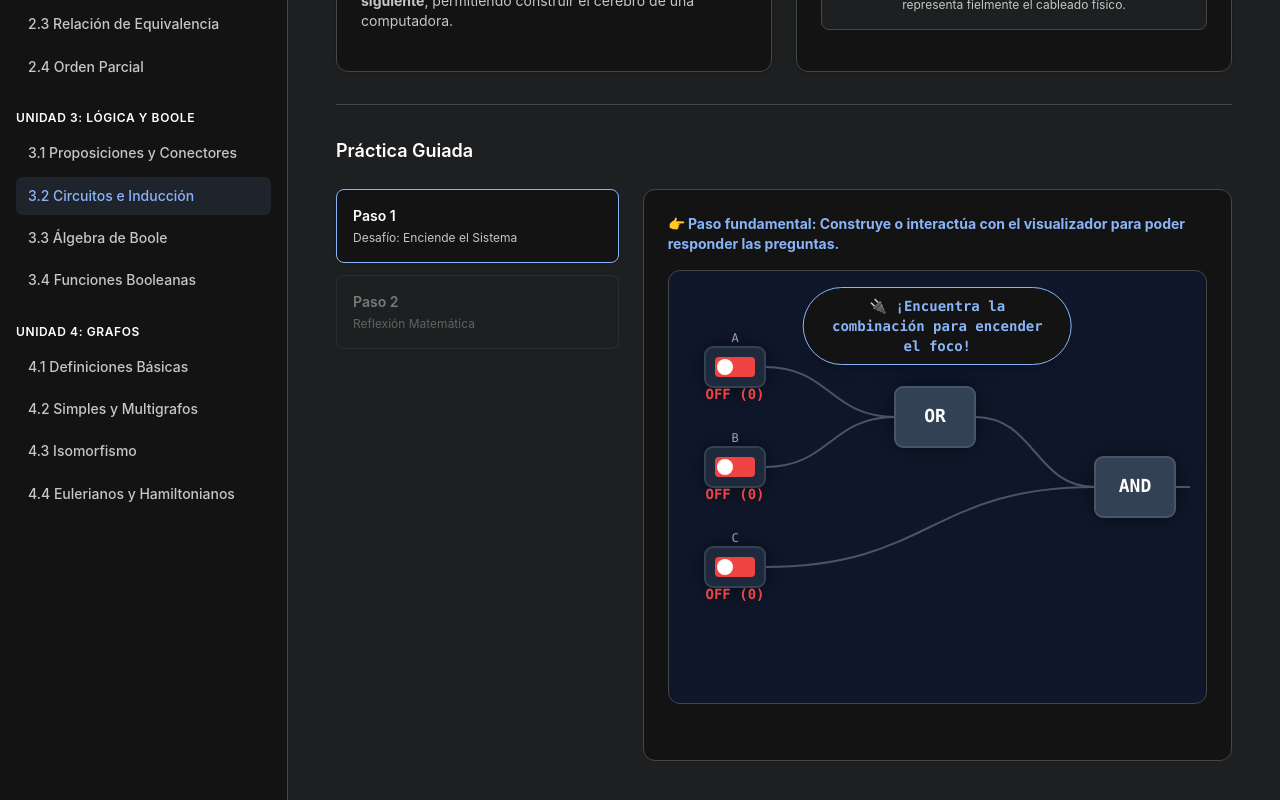
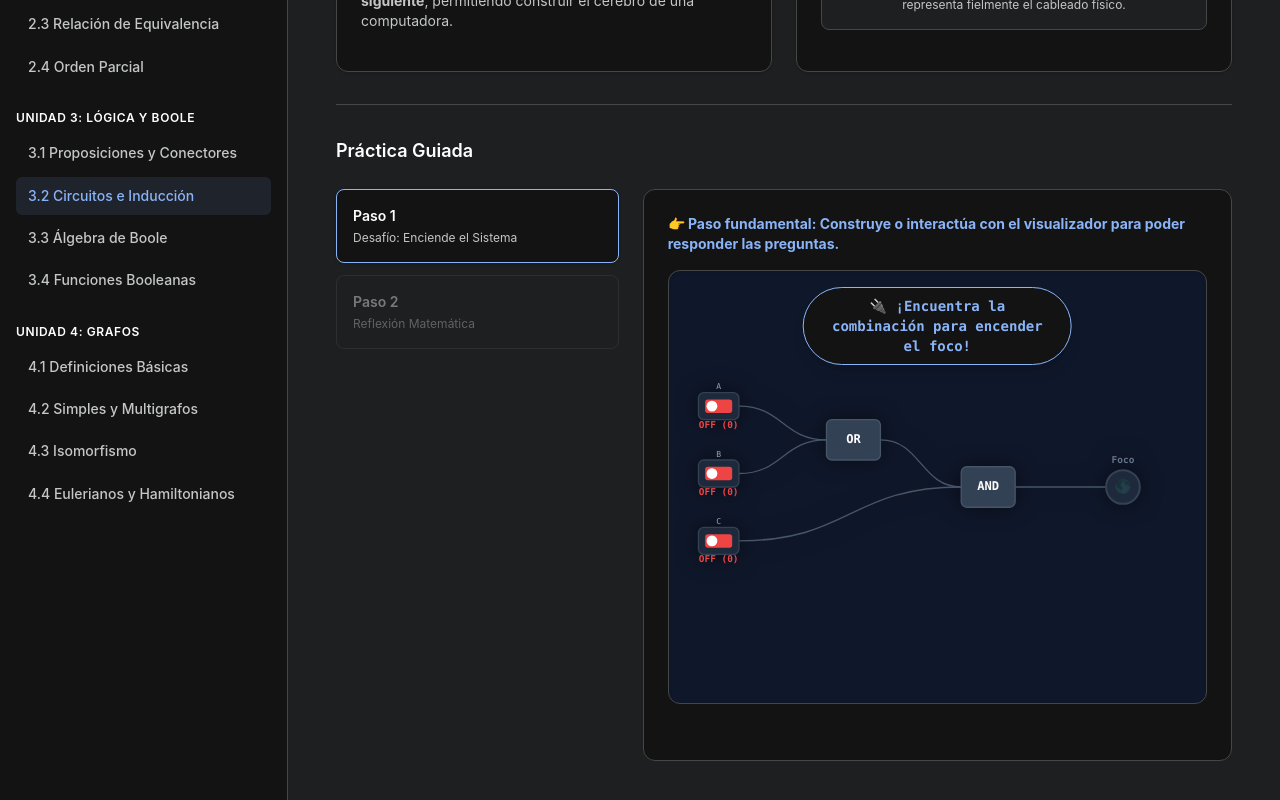
Before and after one commit to juniorfernandez0002-dot/Resumen, a Vue app in the folder frontend/: page /modulo/3-2 in a window 1280 px wide. Shown: the part 430-1230 px from the top of the page. Built offline with nearby package versions, Linux system fonts and the light colour scheme.

Commit message:
Fix SVG viewBox para componentes interactivos

```diff
--- a/frontend/src/components/GraphInteractive.vue
+++ b/frontend/src/components/GraphInteractive.vue
@@ -9,6 +9,7 @@
     <!-- Canvas SVG para el Grafo -->
     <svg
       class="w-full h-[400px] cursor-crosshair"
+      viewBox="0 0 600 400" preserveAspectRatio="xMidYMid meet"
       @mousemove="handleMouseMove"
       @mouseup="handleMouseUp"
       @mouseleave="handleMouseUp"
--- a/frontend/src/components/LogicCircuitInteractive.vue
+++ b/frontend/src/components/LogicCircuitInteractive.vue
@@ -7,7 +7,7 @@
     </div>
 
     <!-- Pizarra de Circuitos (SVG y superposición HTML) -->
-    <svg class="w-full h-[400px]" style="filter: drop-shadow(0 0 10px rgba(0,0,0,0.5));">
+    <svg class="w-full h-[400px]" viewBox="0 0 750 400" preserveAspectRatio="xMidYMid meet" style="filter: drop-shadow(0 0 10px rgba(0,0,0,0.5));">
       <defs>
         <!-- Filtro Resplandor para Cables Energizados -->
         <filter id="glow" x="-20%" y="-20%" width="140%" height="140%">
```
